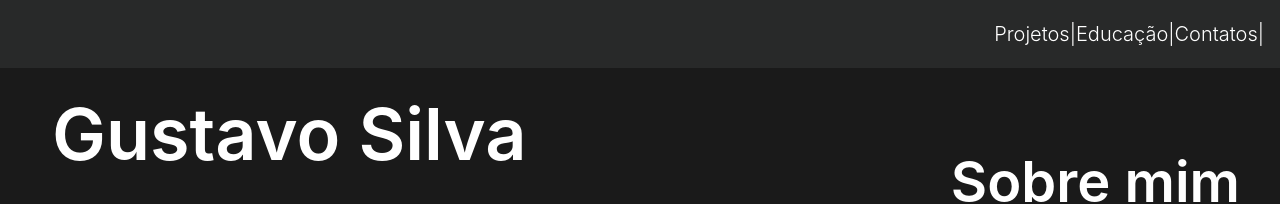
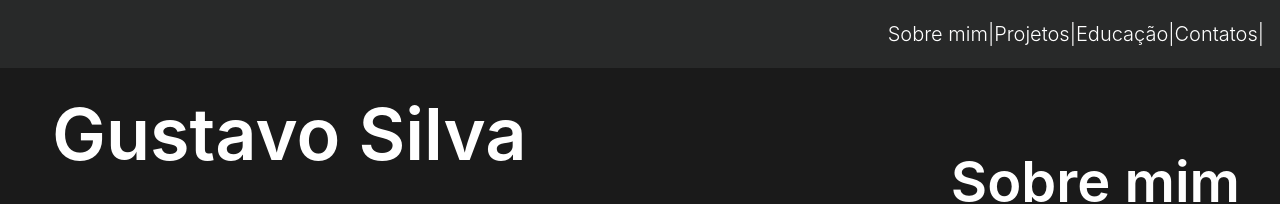
Before and after one commit to Gu-Simplicio/Gu-Simplicio, a React app in the folder portfolio/: page / in a window 1280 px wide. Shown: the top 204 px of the page. Built offline with nearby package versions, Linux system fonts and the light colour scheme; the HTML template or start-up script is replaced by a standard one.

Commit message:
feat(portfolio): new header link that go to the start

```diff
--- a/portfolio/src/components/Header/Header.jsx
+++ b/portfolio/src/components/Header/Header.jsx
@@ -24,6 +24,8 @@ function Header(){
 
                 {/* links of header */}
                 <nav>
+                    <HeaderLink txt="Sobre mim" ref="#"/>
+                    |
                     <HeaderLink txt="Projetos" ref="#projetos"/>
                     |
                     <HeaderLink txt="Educação" ref="#educacao"/>
```
